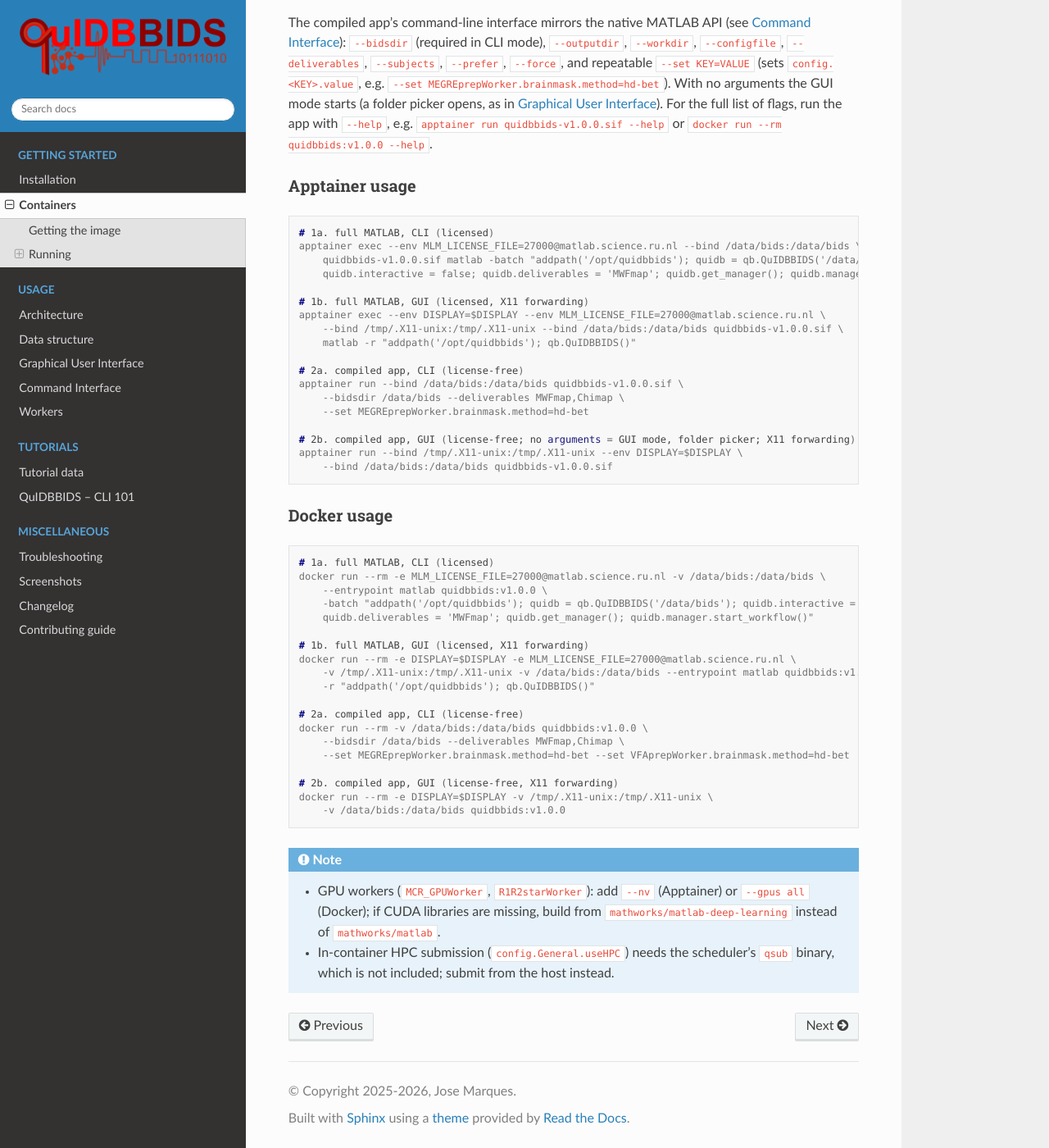
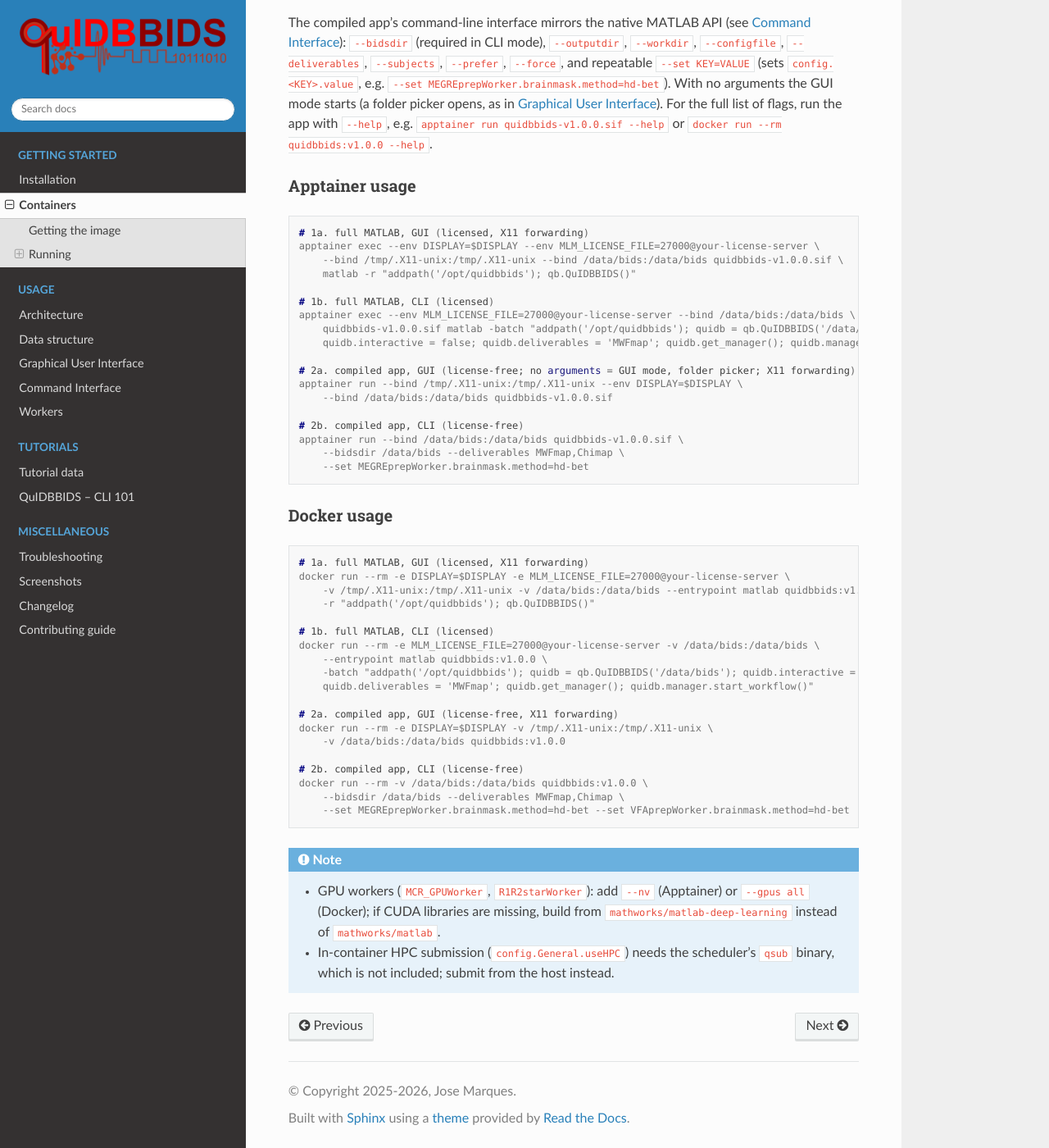
Before and after one commit to Donders-Institute/quidbbids, a Sphinx documentation site: the page built from docs/containers.rst, in a window 1280 px wide and 1400 px high, scrolled down 1358 px. Shown: the whole window at 82% size. Built offline with Sphinx 7.4.7 and the Read the Docs theme 3.1.0, drawn with Linux system fonts in a browser that asks for light colours; pages that are not in the unit, such as notebooks, are missing from menus; some of the changed text lies outside the part shown.

Commit message:
Fix MRIcompile (ROMEO, etc) julia built; minor tweaks

```diff
--- a/docs/containers.rst
+++ b/docs/containers.rst
@@ -65,49 +65,49 @@
 
 .. code-block:: console
 
-   # 1a. full MATLAB, CLI (licensed)
-   apptainer exec --env MLM_LICENSE_FILE=27000@matlab.science.ru.nl --bind /data/bids:/data/bids \
+   # 1a. full MATLAB, GUI (licensed, X11 forwarding)
+   apptainer exec --env DISPLAY=$DISPLAY --env MLM_LICENSE_FILE=27000@your-license-server \
+       --bind /tmp/.X11-unix:/tmp/.X11-unix --bind /data/bids:/data/bids quidbbids-v1.0.0.sif \
+       matlab -r "addpath('/opt/quidbbids'); qb.QuIDBBIDS()"
+
+   # 1b. full MATLAB, CLI (licensed)
+   apptainer exec --env MLM_LICENSE_FILE=27000@your-license-server --bind /data/bids:/data/bids \
        quidbbids-v1.0.0.sif matlab -batch "addpath('/opt/quidbbids'); quidb = qb.QuIDBBIDS('/data/bids'); \
        quidb.interactive = false; quidb.deliverables = 'MWFmap'; quidb.get_manager(); quidb.manager.start_workflow()"
 
-   # 1b. full MATLAB, GUI (licensed, X11 forwarding)
-   apptainer exec --env DISPLAY=$DISPLAY --env MLM_LICENSE_FILE=27000@matlab.science.ru.nl \
-       --bind /tmp/.X11-unix:/tmp/.X11-unix --bind /data/bids:/data/bids quidbbids-v1.0.0.sif \
-       matlab -r "addpath('/opt/quidbbids'); qb.QuIDBBIDS()"
+   # 2a. compiled app, GUI (license-free; no arguments = GUI mode, folder picker; X11 forwarding)
+   apptainer run --bind /tmp/.X11-unix:/tmp/.X11-unix --env DISPLAY=$DISPLAY \
+       --bind /data/bids:/data/bids quidbbids-v1.0.0.sif
 
-   # 2a. compiled app, CLI (license-free)
+   # 2b. compiled app, CLI (license-free)
    apptainer run --bind /data/bids:/data/bids quidbbids-v1.0.0.sif \
        --bidsdir /data/bids --deliverables MWFmap,Chimap \
        --set MEGREprepWorker.brainmask.method=hd-bet
-
-   # 2b. compiled app, GUI (license-free; no arguments = GUI mode, folder picker; X11 forwarding)
-   apptainer run --bind /tmp/.X11-unix:/tmp/.X11-unix --env DISPLAY=$DISPLAY \
-       --bind /data/bids:/data/bids quidbbids-v1.0.0.sif
 
 Docker usage
 ~~~~~~~~~~~~
 
 .. code-block:: console
 
-   # 1a. full MATLAB, CLI (licensed)
-   docker run --rm -e MLM_LICENSE_FILE=27000@matlab.science.ru.nl -v /data/bids:/data/bids \
+   # 1a. full MATLAB, GUI (licensed, X11 forwarding)
+   docker run --rm -e DISPLAY=$DISPLAY -e MLM_LICENSE_FILE=27000@your-license-server \
+       -v /tmp/.X11-unix:/tmp/.X11-unix -v /data/bids:/data/bids --entrypoint matlab quidbbids:v1.0.0 \
+       -r "addpath('/opt/quidbbids'); qb.QuIDBBIDS()"
+
+   # 1b. full MATLAB, CLI (licensed)
+   docker run --rm -e MLM_LICENSE_FILE=27000@your-license-server -v /data/bids:/data/bids \
        --entrypoint matlab quidbbids:v1.0.0 \
        -batch "addpath('/opt/quidbbids'); quidb = qb.QuIDBBIDS('/data/bids'); quidb.interactive = false; \
        quidb.deliverables = 'MWFmap'; quidb.get_manager(); quidb.manager.start_workflow()"
 
-   # 1b. full MATLAB, GUI (licensed, X11 forwarding)
-   docker run --rm -e DISPLAY=$DISPLAY -e MLM_LICENSE_FILE=27000@matlab.science.ru.nl \
-       -v /tmp/.X11-unix:/tmp/.X11-unix -v /data/bids:/data/bids --entrypoint matlab quidbbids:v1.0.0 \
-       -r "addpath('/opt/quidbbids'); qb.QuIDBBIDS()"
+   # 2a. compiled app, GUI (license-free, X11 forwarding)
+   docker run --rm -e DISPLAY=$DISPLAY -v /tmp/.X11-unix:/tmp/.X11-unix \
+       -v /data/bids:/data/bids quidbbids:v1.0.0
 
-   # 2a. compiled app, CLI (license-free)
+   # 2b. compiled app, CLI (license-free)
    docker run --rm -v /data/bids:/data/bids quidbbids:v1.0.0 \
        --bidsdir /data/bids --deliverables MWFmap,Chimap \
        --set MEGREprepWorker.brainmask.method=hd-bet --set VFAprepWorker.brainmask.method=hd-bet
-
-   # 2b. compiled app, GUI (license-free, X11 forwarding)
-   docker run --rm -e DISPLAY=$DISPLAY -v /tmp/.X11-unix:/tmp/.X11-unix \
-       -v /data/bids:/data/bids quidbbids:v1.0.0
 
 .. note::
 
```
Also changed, not shown: other parts of docs/containers.rst (+3 -3 lines), 2 other files.
